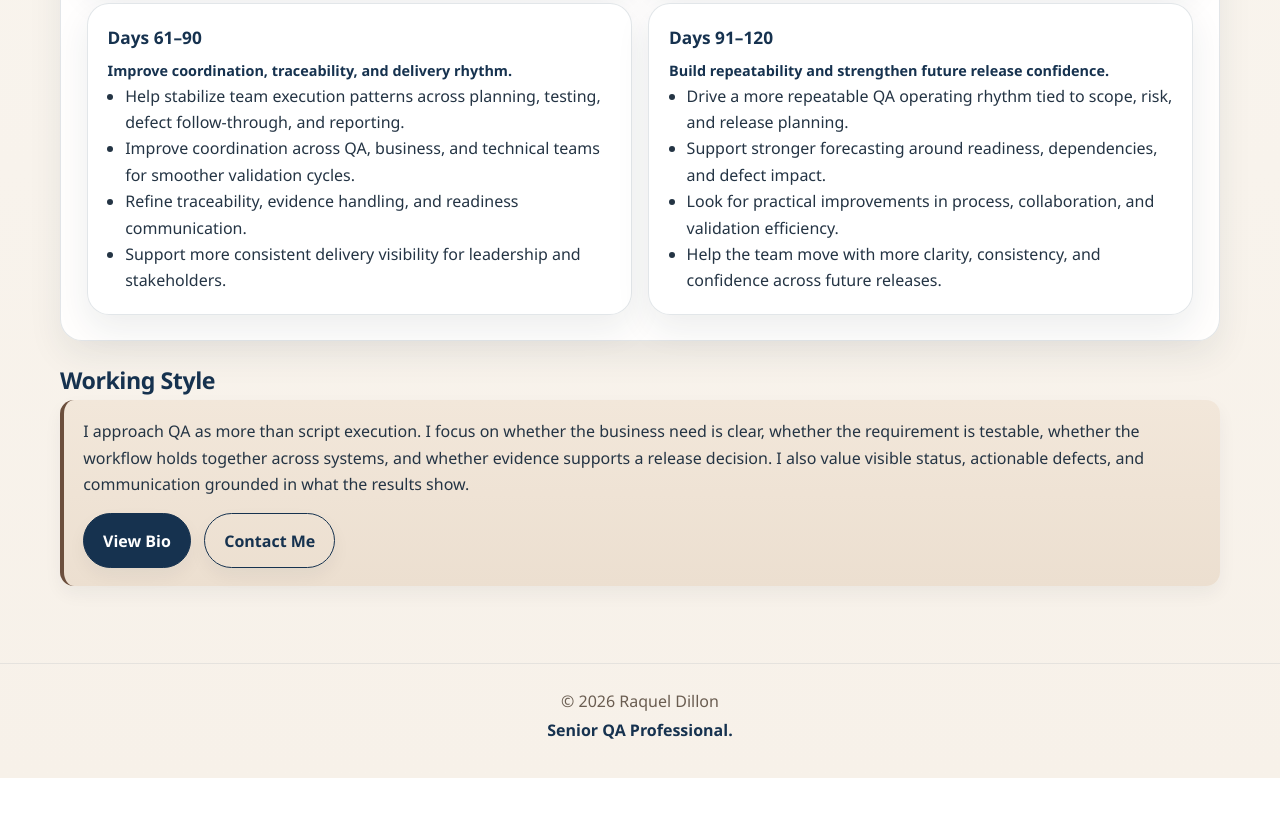
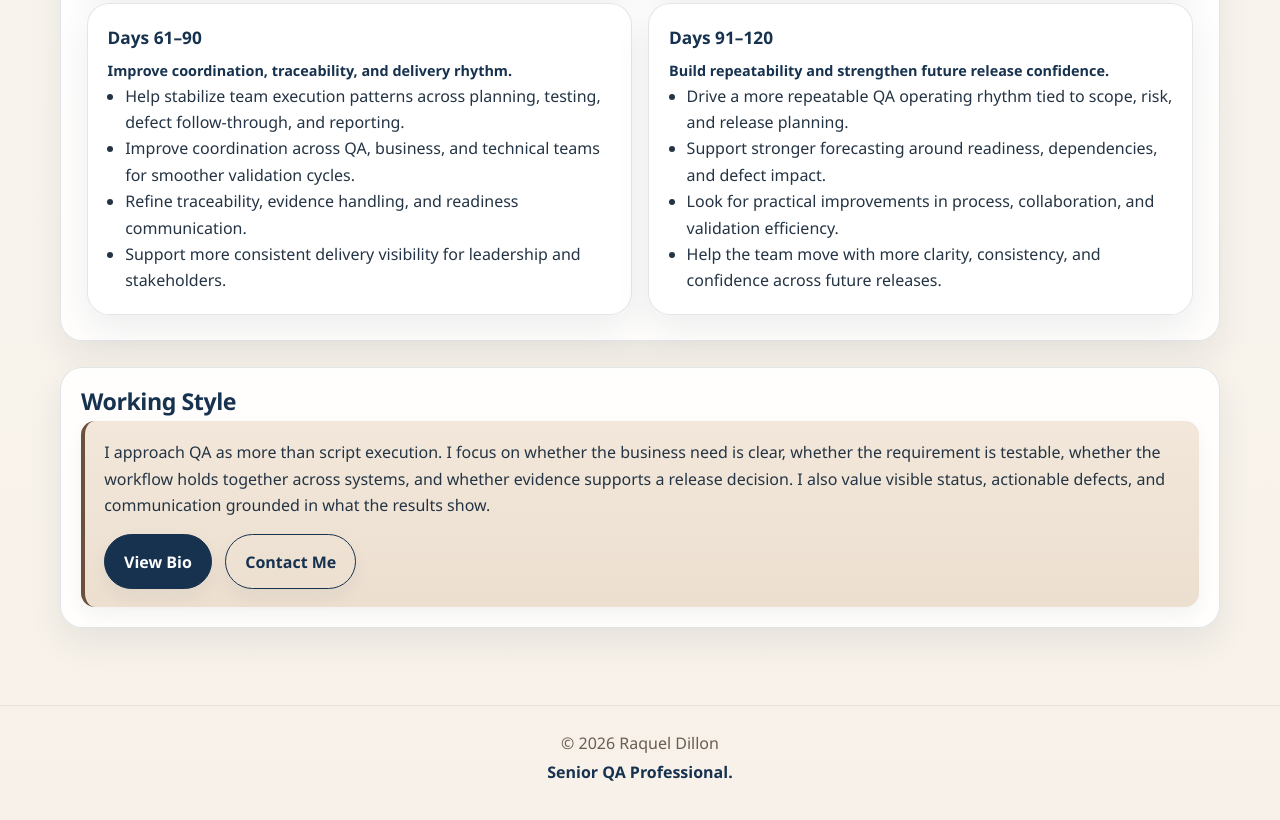
Before and after one commit to dillonqa/rdillon, a plain HTML site: page valueplan.html in a window 1280 px wide. Shown: the part 1054-1874 px from the top of the page. Before the commit the page ends 1832 px from the top, so only its background shows below. Drawn offline with Linux system fonts and the light colour scheme.

Commit message:
Update valueplan.html

```diff
--- a/valueplan.html
+++ b/valueplan.html
@@ -124,6 +124,7 @@
 
     <section class="content-section">
       <div class="container">
+        <div class="info-card section-card">
           <h2 class="section-title">Working Style</h2>
           <div class="note-box">
             <p>
@@ -133,6 +134,7 @@
             <div class="button-row">
               <a class="btn btn-primary" href="bio.html">View Bio</a>
               <a class="btn btn-secondary" href="contact.html">Contact Me</a>
+            </div>
           </div>
         </div>
       </div>
```
Lines whose indentation alone changed are shown as unchanged.
